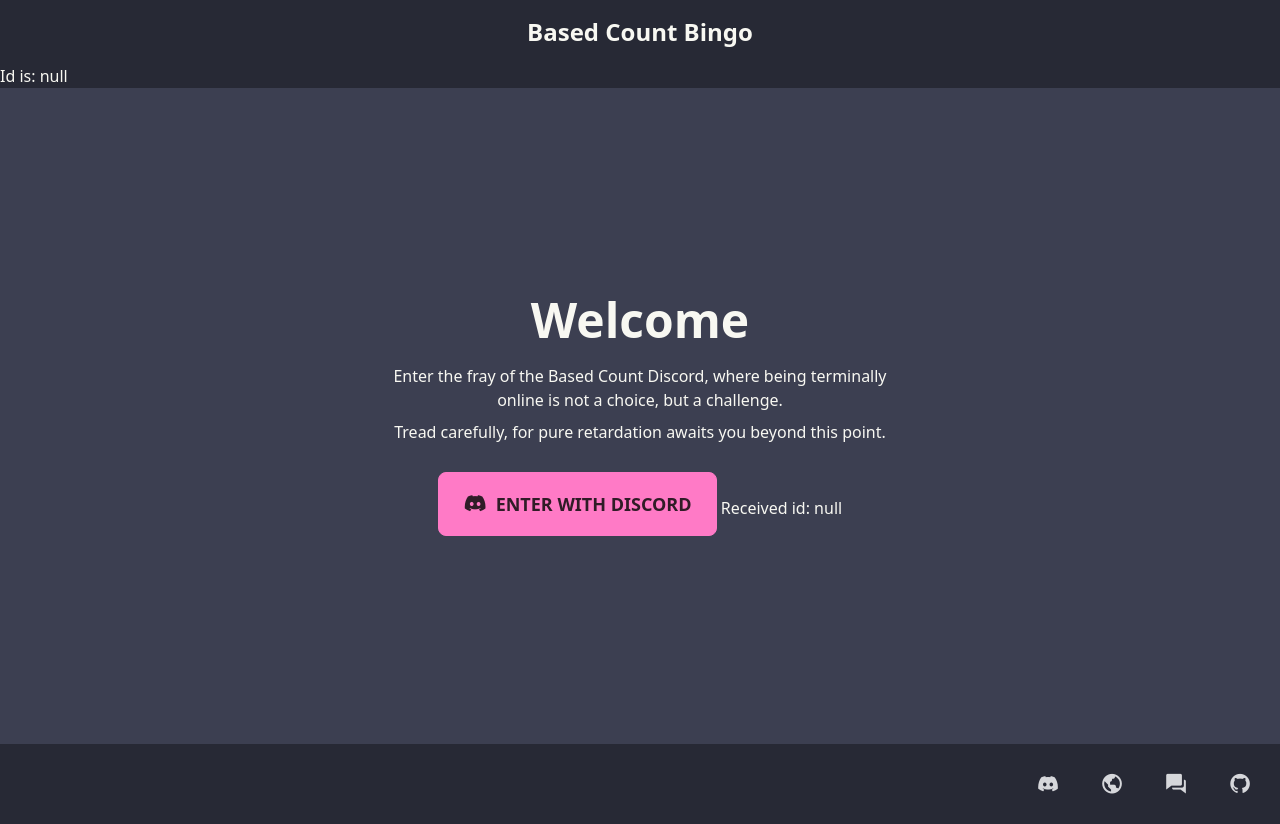
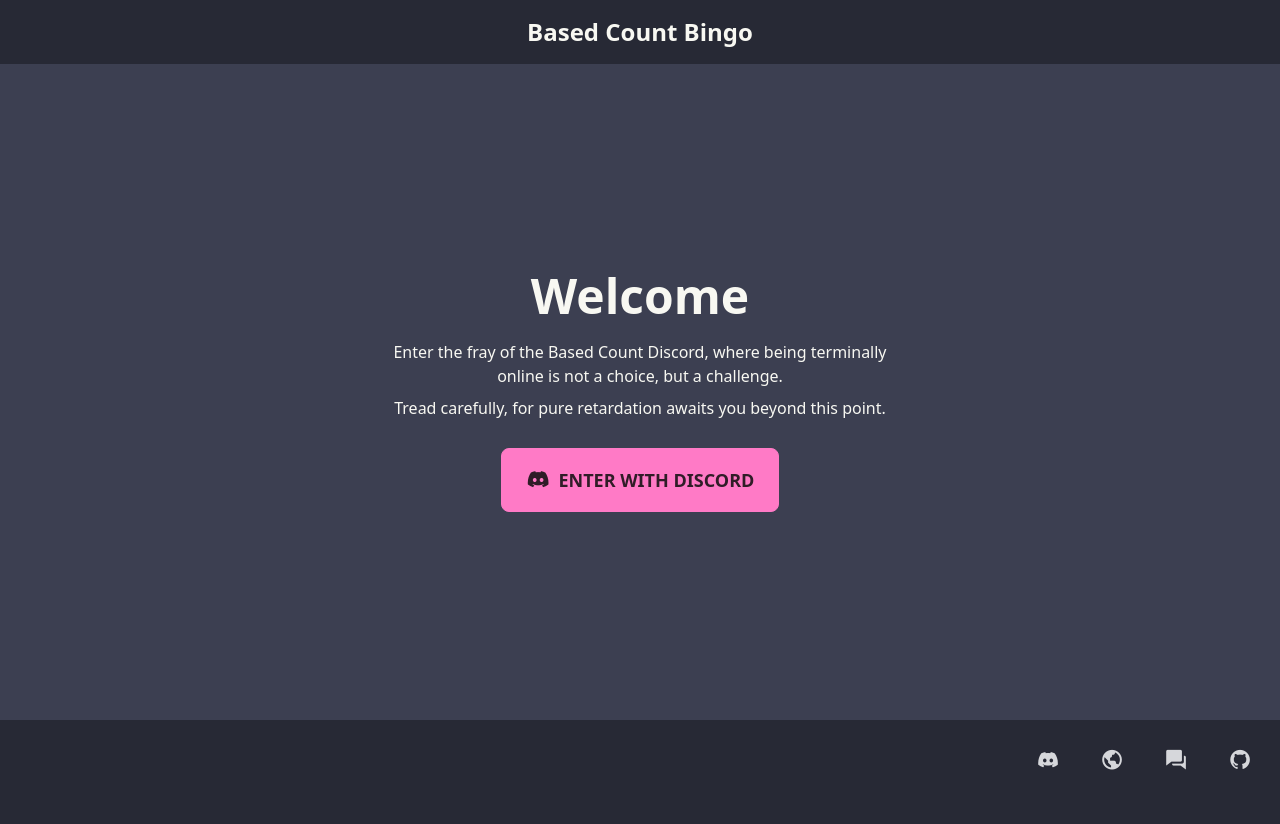
Before and after one commit to ornato-t/basedcount-bingo, a SvelteKit app: page / in a window 1280 px wide. After the commit the page ends 800 px from the top, so only its background shows below. Built offline with nearby package versions, Linux system fonts and the light colour scheme; no server answers.

Commit message:
Removing id printing

```diff
--- a/src/routes/+layout.svelte
+++ b/src/routes/+layout.svelte
@@ -8,6 +8,8 @@
 	const GITHUB_LINK = 'https://github.com/ornato-t/basedcount-bingo';
 
 	export let data: LayoutData;
+
+	console.log('Got id:', data.id);
 </script>
 
 <svelte:head>
@@ -49,7 +51,6 @@
 </nav>
 
 <main class="custom-full-size">
-	Id is: {data.id}
 	<slot/>
 </main>
 
--- a/src/routes/+layout.ts
+++ b/src/routes/+layout.ts
@@ -10,7 +10,7 @@ export const load: LayoutLoad = async ({ data }) => {
         if (data.cookie != null && data.cookie !== stored) {	    //Set id to cookie, refresh local storage
             id = data.cookie;
             window.localStorage.setItem('bingo-id', data.cookie);
-        } else if (stored !== null) {									//Set id to local storage
+        } else if (stored !== null) {								//Set id to local storage
             id = stored;
         }
     }
--- a/src/routes/+page.svelte
+++ b/src/routes/+page.svelte
@@ -29,7 +29,6 @@
 				<i class="bx bxl-discord-alt bx-sm" />
 				enter with discord
 			</a>
-			Received id: {data.id}
 		</div>
 	</div>
 </div>
```
